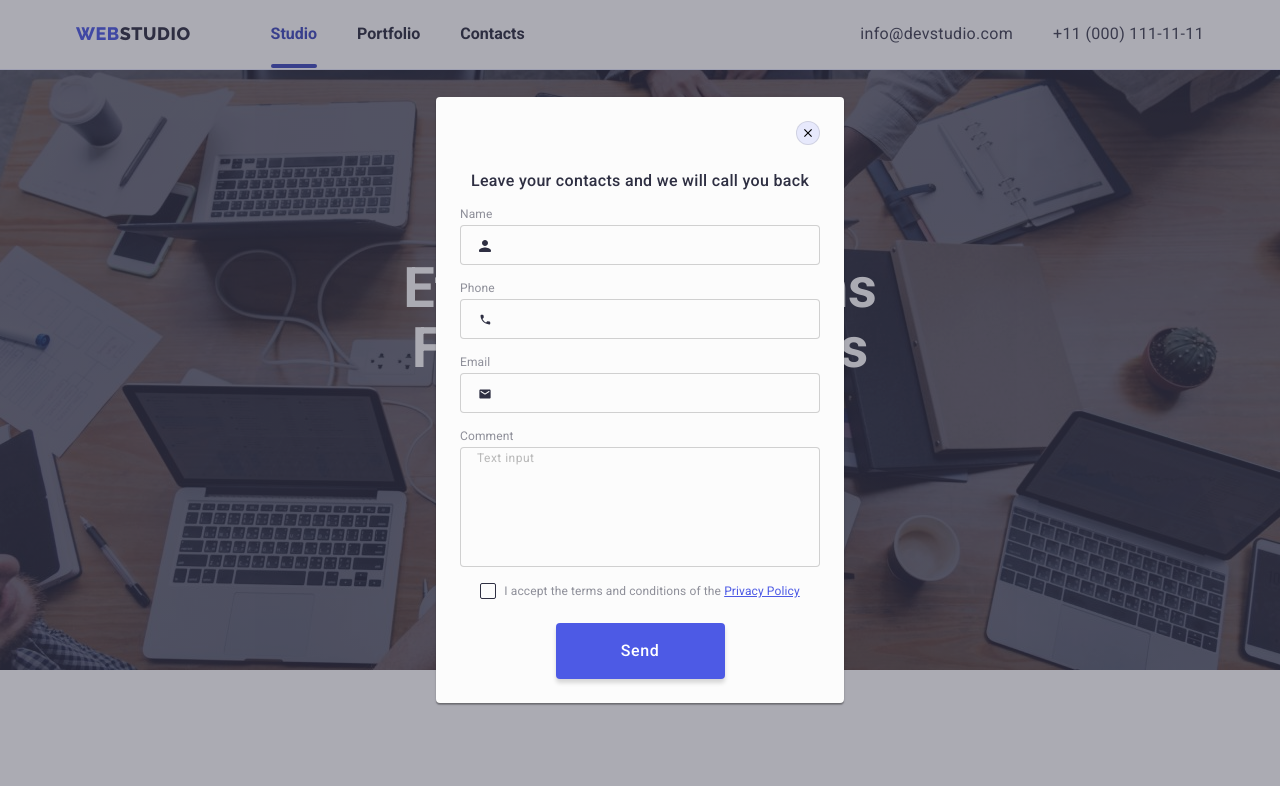
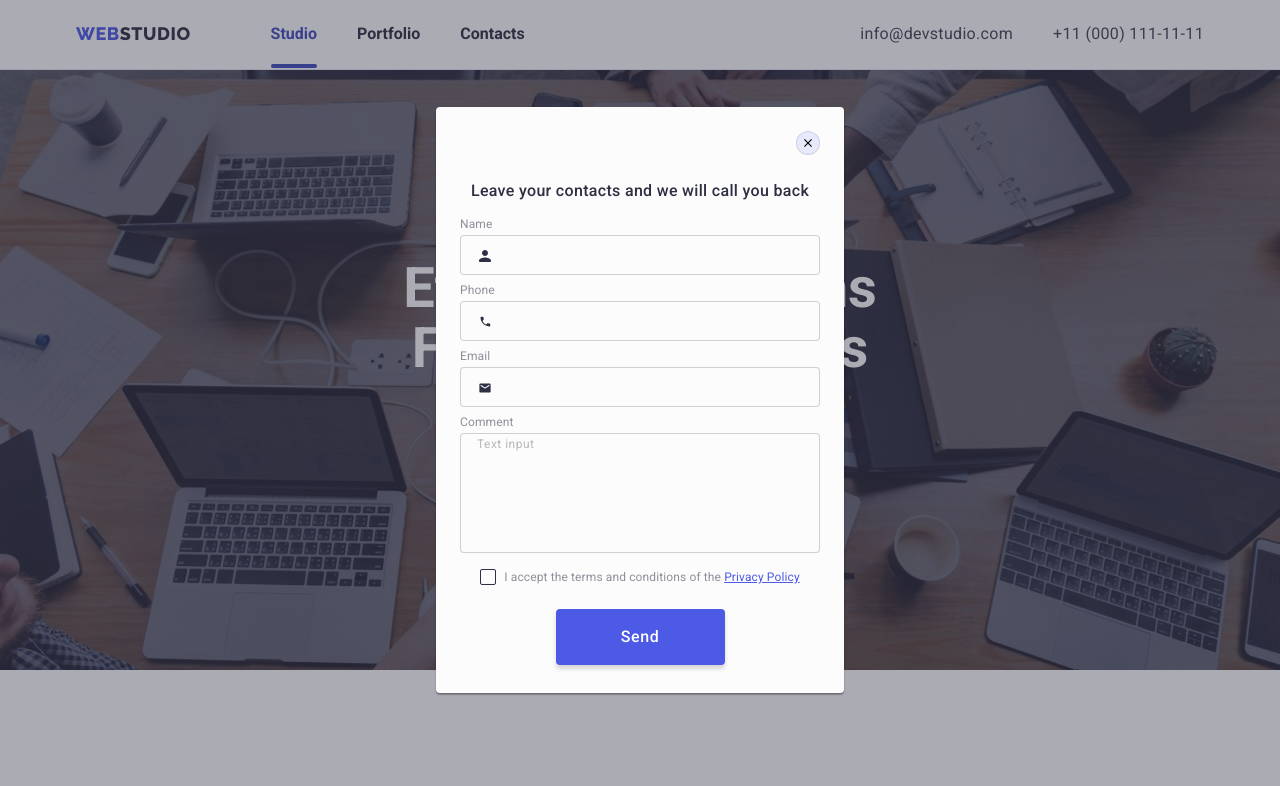
Before and after one commit to AlienTuna/goit-markup-hw-07, a plain HTML site: page index.html in a window 1280 px wide. Both pictures are taken after a click on the button "Order Service". Shown: the top 786 px of the page. Drawn offline with nearby package versions, Linux system fonts and the light colour scheme.

Commit message:
HW-07-03
правки по замечаниям

```diff
--- a/css/styles.css
+++ b/css/styles.css
@@ -93,7 +93,7 @@ img {
 }
 
 .container {
-   width: 428px;
+   width: 100%;
    padding: 0 16px;
    margin-left: auto;
    margin-right: auto;
@@ -116,23 +116,16 @@ img {
 
 /* flex MARGINS PADDINGS */
 .section {
-   max-width: 428px;
    padding: 96px 0;
    margin-right: auto;
    margin-left: auto;
 }
 
-@media screen and (min-width: 768px) {
-   .section {
-      max-width: 768px;
-   }
 
-}
 
 @media screen and (min-width: 1200px) {
    .section {
       padding: 120px 0;
-      max-width: 1440px;
    }
 }
 
@@ -976,14 +969,28 @@ img {
    left: 50%;
    transform: translate(-50%, -50%) scale(1);
 
-   padding: 72px 24px 24px 24px;
-   min-width: 408px;
-   min-height: 576px;
+   padding: 72px 16px 16px 16px;
+   max-width: 392px;
+   width: 100%;
+   height: 100%;
+   max-height: 586px;
    background: var(--modal-bg);
    box-shadow: 0px 1px 1px rgba(0, 0, 0, 0.14), 0px 1px 3px rgba(0, 0, 0, 0.12), 0px 2px 1px rgba(0, 0, 0, 0.2);
    border-radius: 4px;
 
    transition: transform var(--250ms-animation);
+   overflow:scroll;
+}
+@media screen and (min-width: 768px) {
+   .modal-form {
+      max-width: 408px;
+      padding: 72px 23px 23px 23px;
+   }
+}
+@media screen and (min-width: 1200px) {
+   .modal-form {
+      padding: 72px 24px 24px 24px;
+   }
 }
 
 .backdrop.is-hidden {
@@ -1083,7 +1090,6 @@ img {
 .field {
    display: flex;
    flex-direction: column;
-   margin-bottom: 8px;
 }
 
 .comment-input {
@@ -1313,7 +1319,6 @@ img {
       display: flex;
       flex-direction: column;
       gap: 40px;
-      padding-bottom: 284px;
       margin-bottom: auto;
    }
 
```
